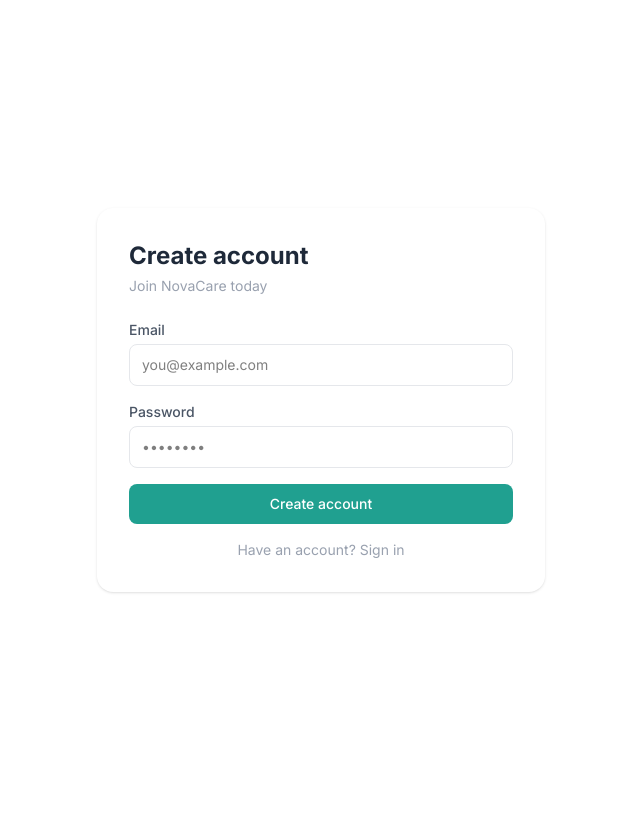
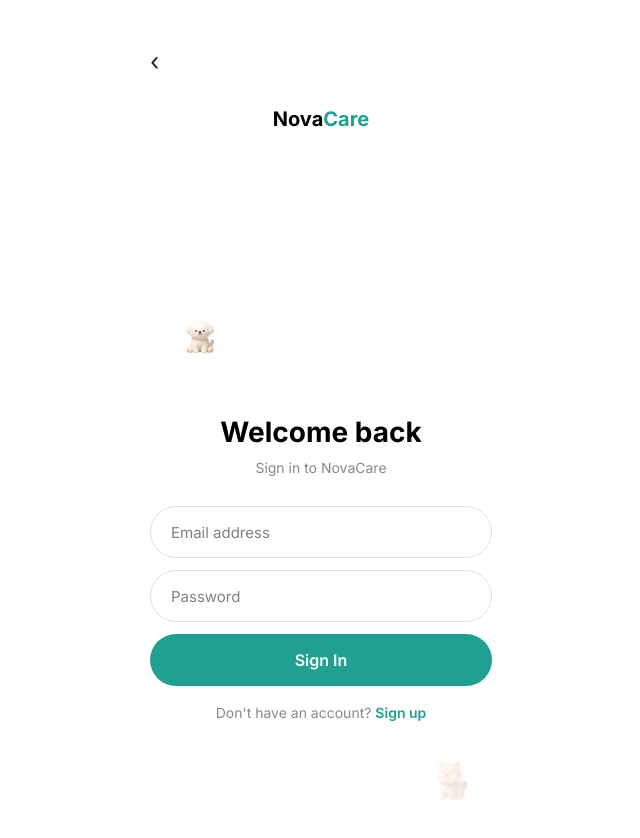
Before and after one commit to reubennf/novacare-frontend, a React (Vite) app: page /signup in a window 1280 px wide. Shown: the top 838 px of the page, without its empty margins (319-959 px from the left). Before the commit the page ends 800 px from the top, so only its background shows below. Built offline with nearby package versions, Linux system fonts and the light colour scheme.

Commit message:
Allow email signin

```diff
--- a/src/pages/LoginPage.jsx
+++ b/src/pages/LoginPage.jsx
@@ -15,7 +15,7 @@ export default function LoginPage() {
         await supabase.auth.signInWithOAuth({
         provider: 'google',
         options: {
-            redirectTo: `https://novacare-frontend.vercel.app`
+            redirectTo: `${window.location.origin}/dashboard`
         }
         })
     }
@@ -231,17 +231,15 @@ export default function LoginPage() {
     alignItems: 'center'
     }}>
     {/* Email icon */}
-    <div style={{
-        width: 70,
-        height: 70,
-        borderRadius: 26,
-        display: 'flex',
-        alignItems: 'center',
-        justifyContent: 'center',
-        cursor: 'pointer',
-        flexShrink: 0,
-    }}>
-        <img src="/icons/email.svg" alt="email" style={{ width: 70, height: 70, display: 'block' }} />
+    <div
+    onClick={() => navigate('/signup')}
+    style={{
+        width: 70, height: 70, borderRadius: 26,
+        display: 'flex', alignItems: 'center',
+        justifyContent: 'center', cursor: 'pointer',
+    }}
+    >
+    <img src="/icons/email.svg" alt="email" style={{ width: 70, height: 70, display: 'block' }} />
     </div>
 
     {/* Google icon */}
--- a/src/pages/SignupPage.jsx
+++ b/src/pages/SignupPage.jsx
@@ -1,70 +1,172 @@
 import { useState } from 'react'
 import { useAuth } from '../context/AuthContext'
-import { useNavigate, Link } from 'react-router-dom'
+import { useNavigate } from 'react-router-dom'
+import { supabase } from '../lib/supabase'
 
 export default function SignupPage() {
-  const { signUp } = useAuth()
+  const { signIn } = useAuth()
   const navigate = useNavigate()
+  const [isSignUp, setIsSignUp] = useState(false)
   const [email, setEmail] = useState('')
   const [password, setPassword] = useState('')
+  const [confirmPassword, setConfirmPassword] = useState('')
   const [error, setError] = useState('')
+  const [success, setSuccess] = useState('')
   const [loading, setLoading] = useState(false)
 
-  const handleSubmit = async (e) => {
-    e.preventDefault()
+  const handleSubmit = async () => {
+    setError('')
+    setSuccess('')
+
+    if (!email.trim() || !password.trim()) {
+      setError('Please fill in all fields')
+      return
+    }
+    if (isSignUp && password !== confirmPassword) {
+      setError('Passwords do not match')
+      return
+    }
+    if (isSignUp && password.length < 6) {
+      setError('Password must be at least 6 characters')
+      return
+    }
+
     setLoading(true)
-    setError('')
-    const { error } = await signUp(email, password)
-    if (error) {
-      setError(error.message)
+    try {
+      if (isSignUp) {
+        const { error } = await supabase.auth.signUp({ email, password })
+        if (error) throw error
+        setSuccess('Account created! Please check your email to verify, then sign in.')
+        setIsSignUp(false)
+        setPassword('')
+        setConfirmPassword('')
       } else {
-      navigate('/dashboard')
+        const { error } = await signIn(email, password)
+        if (error) throw error
       }
+    } catch (err) {
+      setError(err.message || 'Something went wrong')
+    } finally {
       setLoading(false)
+    }
+  }
+
+  const inputStyle = {
+    width: '100%', height: 52, borderRadius: 26,
+    border: '1.5px solid #E0E0E0', padding: '0 20px',
+    fontSize: 15, fontFamily: 'Inter',
+    boxSizing: 'border-box', outline: 'none',
+    marginBottom: 12
   }
 
   return (
-    <div className="min-h-screen flex items-center justify-center bg-soft">
-      <div className="bg-white p-8 rounded-2xl shadow-sm w-full max-w-md">
-        <h1 className="text-2xl font-bold text-gray-800 mb-1">Create account</h1>
-        <p className="text-gray-400 text-sm mb-6">Join NovaCare today</p>
-        {error && <p className="text-red-500 text-sm mb-4 bg-red-50 p-3 rounded-lg">{error}</p>}
-        <form onSubmit={handleSubmit} className="space-y-4">
-          <div>
-            <label className="text-sm font-medium text-gray-600 block mb-1">Email</label>
+    <div style={{
+      width: 390, height: 844, margin: '0 auto',
+      background: 'white', fontFamily: 'Inter, sans-serif',
+      display: 'flex', flexDirection: 'column',
+      position: 'relative', overflow: 'hidden'
+    }}>
+
+      {/* Header */}
+      <div style={{ padding: '44px 24px 0', flexShrink: 0 }}>
+        <div onClick={() => navigate('/login')} style={{ cursor: 'pointer', fontSize: 24, color: '#191D30', marginBottom: 24, display: 'inline-block' }}>
+          ‹
+        </div>
+        <div style={{ textAlign: 'center', marginBottom: 32 }}>
+          <span style={{ fontSize: 20, fontWeight: 700, color: 'black' }}>Nova</span>
+          <span style={{ fontSize: 20, fontWeight: 700, color: '#20A090' }}>Care</span>
+        </div>
+      </div>
+
+      {/* Content */}
+      <div style={{ flex: 1, padding: '0 24px', display: 'flex', flexDirection: 'column', justifyContent: 'center' }}>
+
+        {/* Pet illustration */}
+        <div style={{ textAlign: 'center', marginBottom: 24 }}>
+          <img src="/sushi.png" alt="pet" style={{ width: 100, height: 100, objectFit: 'contain' }} onError={e => { e.target.style.display = 'none' }} />
+        </div>
+
+        {/* Title */}
+        <h1 style={{ fontSize: 28, fontWeight: 700, margin: '0 0 4px', color: 'black', textAlign: 'center' }}>
+          {isSignUp ? 'Create account' : 'Welcome back'}
+        </h1>
+        <p style={{ fontSize: 14, color: '#888', margin: '0 0 28px', textAlign: 'center' }}>
+          {isSignUp ? 'Sign up with your email' : 'Sign in to NovaCare'}
+        </p>
+
+        {/* Fields */}
         <input
-              type="email"
           value={email}
           onChange={e => setEmail(e.target.value)}
-              className="w-full border border-gray-200 rounded-lg px-3 py-2.5 text-sm focus:outline-none focus:ring-2 focus:ring-purple-300"
-              placeholder="you@example.com"
-              required
+          placeholder="Email address"
+          type="email"
+          style={inputStyle}
         />
-          </div>
-          <div>
-            <label className="text-sm font-medium text-gray-600 block mb-1">Password</label>
         <input
-              type="password"
           value={password}
           onChange={e => setPassword(e.target.value)}
-              className="w-full border border-gray-200 rounded-lg px-3 py-2.5 text-sm focus:outline-none focus:ring-2 focus:ring-purple-300"
-              placeholder="••••••••"
-              required
+          placeholder="Password"
+          type="password"
+          onKeyDown={e => e.key === 'Enter' && !isSignUp && handleSubmit()}
+          style={inputStyle}
         />
+        {isSignUp && (
+          <input
+            value={confirmPassword}
+            onChange={e => setConfirmPassword(e.target.value)}
+            placeholder="Confirm password"
+            type="password"
+            onKeyDown={e => e.key === 'Enter' && handleSubmit()}
+            style={inputStyle}
+          />
+        )}
+
+        {/* Error */}
+        {error && (
+          <div style={{ background: '#FFF5F5', border: '1px solid #FED7D7', borderRadius: 12, padding: '10px 14px', marginBottom: 12 }}>
+            <p style={{ margin: 0, fontSize: 13, color: '#E53E3E' }}>{error}</p>
           </div>
+        )}
+
+        {/* Success */}
+        {success && (
+          <div style={{ background: '#F0FFF4', border: '1px solid #C6F6D5', borderRadius: 12, padding: '10px 14px', marginBottom: 12 }}>
+            <p style={{ margin: 0, fontSize: 13, color: '#276749' }}>{success}</p>
+          </div>
+        )}
+
+        {/* Submit */}
         <button
-            type="submit"
+          onClick={handleSubmit}
           disabled={loading}
-            style={{ background: '#20A090' }}
-            className="w-full text-white py-2.5 rounded-lg text-sm font-medium transition-colors"
+          style={{
+            width: '100%', height: 52, background: '#20A090',
+            border: 'none', borderRadius: 26, color: 'white',
+            fontSize: 16, fontWeight: 600, fontFamily: 'Inter',
+            cursor: 'pointer', opacity: loading ? 0.7 : 1,
+            marginBottom: 16
+          }}
         >
-            {loading ? 'Creating account...' : 'Create account'}
+          {loading ? 'Please wait...' : isSignUp ? 'Create Account' : 'Sign In'}
         </button>
-        </form>
-        <p className="text-center text-sm text-gray-400 mt-4">
-          Have an account? <Link to="/login" className="text-primary hover:underline">Sign in</Link>
+
+        {/* Toggle sign in / sign up */}
+        <p style={{ textAlign: 'center', fontSize: 14, color: '#888', margin: 0 }}>
+          {isSignUp ? 'Already have an account? ' : "Don't have an account? "}
+          <span
+            onClick={() => { setIsSignUp(!isSignUp); setError(''); setSuccess(''); setPassword(''); setConfirmPassword('') }}
+            style={{ color: '#20A090', fontWeight: 600, cursor: 'pointer' }}
+          >
+            {isSignUp ? 'Sign in' : 'Sign up'}
+          </span>
         </p>
       </div>
+
+      {/* Dog mascot bottom right */}
+      <div style={{ position: 'absolute', bottom: 24, right: 24, opacity: 0.15 }}>
+        <img src="/OnboardingDog.png" style={{ width: 80, height: 80, objectFit: 'contain' }} onError={e => { e.target.style.display = 'none' }} />
+      </div>
+
     </div>
   )
 }
```
Lines whose indentation alone changed are shown as unchanged.
